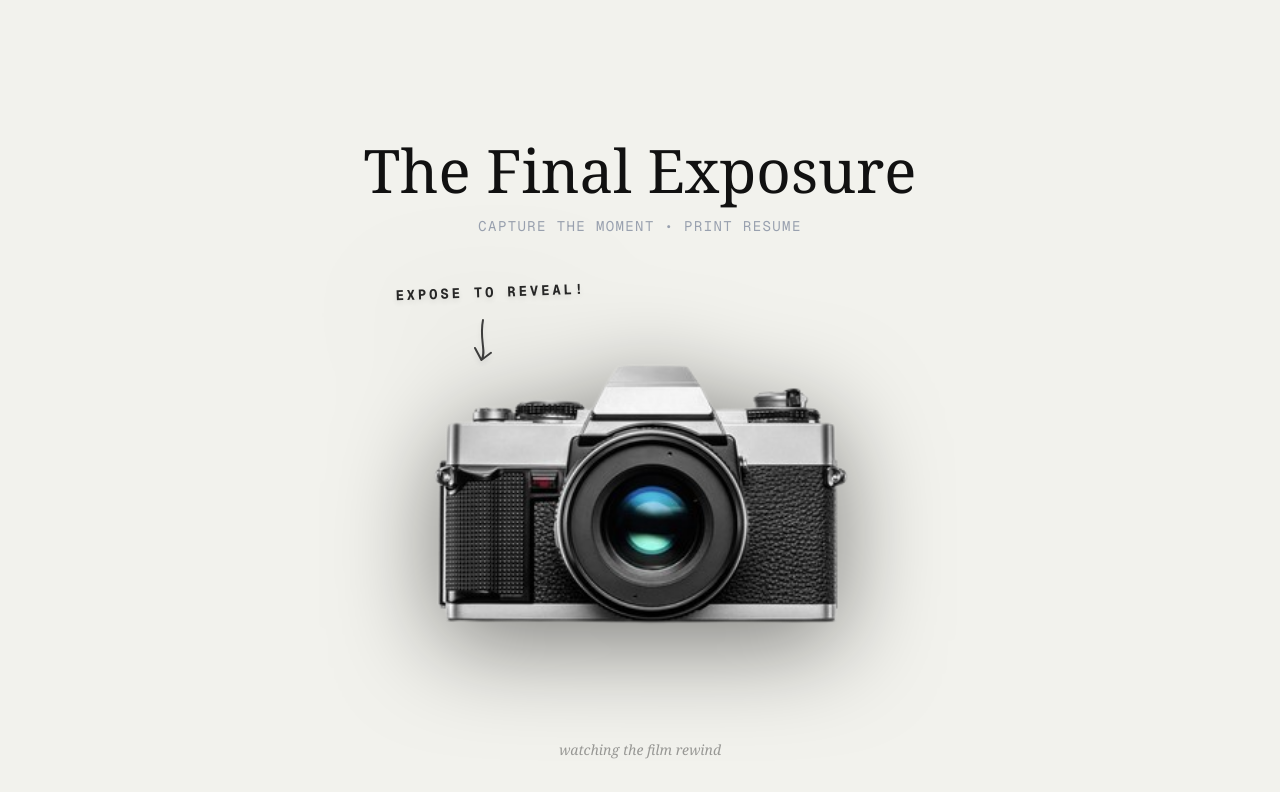
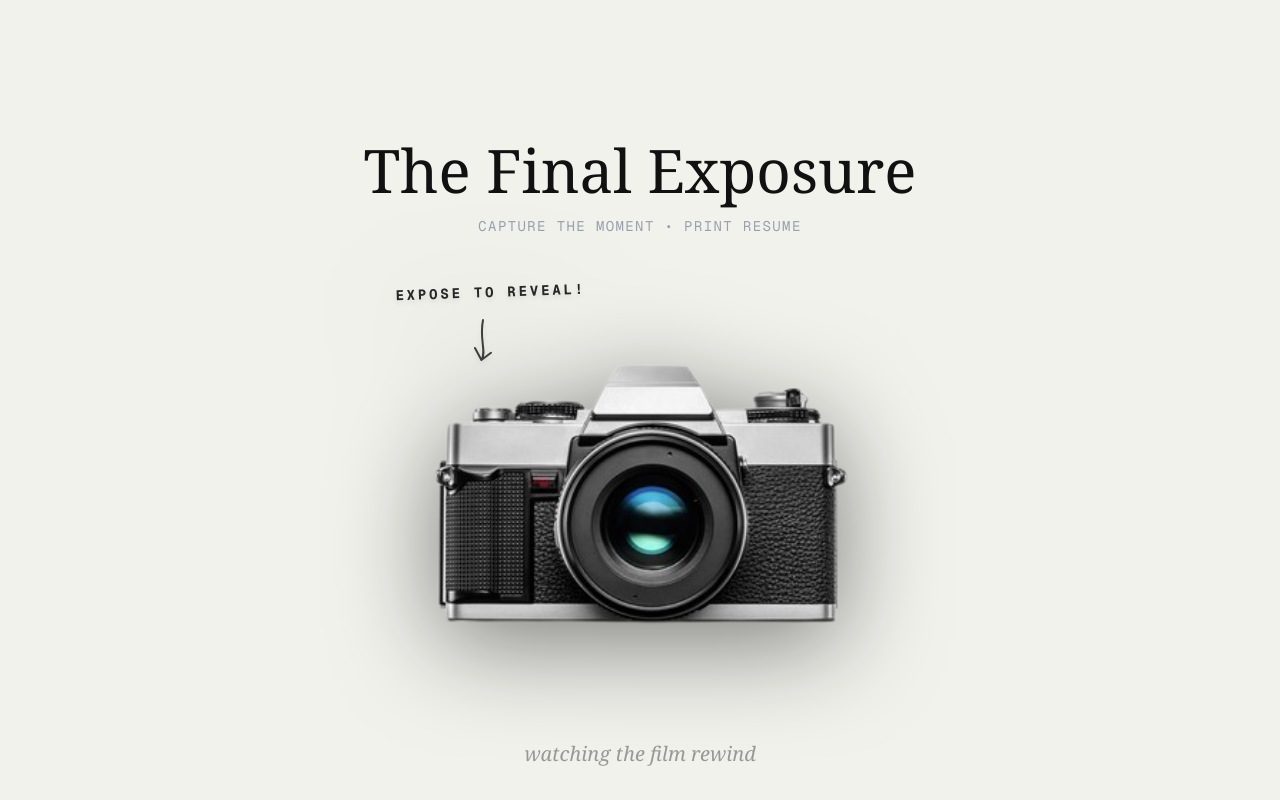
Before and after one commit to wwaiyyee/wwaiyyee, a Next.js app: page / in a window 1280 px wide. Shown: the part 5559-6359 px from the top of the page. Built offline with nearby package versions, Linux system fonts and the light colour scheme.

Commit message:
style: increase 'watching the film rewind' text size to lg/xl

```diff
--- a/components/HomeView.tsx
+++ b/components/HomeView.tsx
@@ -599,7 +599,7 @@ export function HomeView({ onSelectProject }: { onSelectProject: (p: any) => voi
                         }}
                         className="relative z-20 mb-4 font-serif italic text-[#111]/40 hover:text-[#111]/70 transition-all duration-300 cursor-pointer"
                     >
-                        <span className={`transition-all duration-500 ${isRewinding ? 'opacity-0 text-sm pointer-events-none absolute inset-0 flex items-center justify-center' : 'opacity-100 text-sm flex items-center justify-center'}`}>watching the film rewind</span>
+                        <span className={`transition-all duration-500 ${isRewinding ? 'opacity-0 text-lg md:text-xl pointer-events-none absolute inset-0 flex items-center justify-center' : 'opacity-100 text-lg md:text-xl flex items-center justify-center'}`}>watching the film rewind</span>
                         <span className={`transition-all duration-500 ${isRewinding ? 'opacity-100 text-xl md:text-2xl text-[#111]/70 flex items-center justify-center whitespace-nowrap' : 'opacity-0 text-xl pointer-events-none absolute inset-0 flex items-center justify-center'}`}>let&apos;s go back to the first frame!</span>
                     </button>
                 </div>
```
